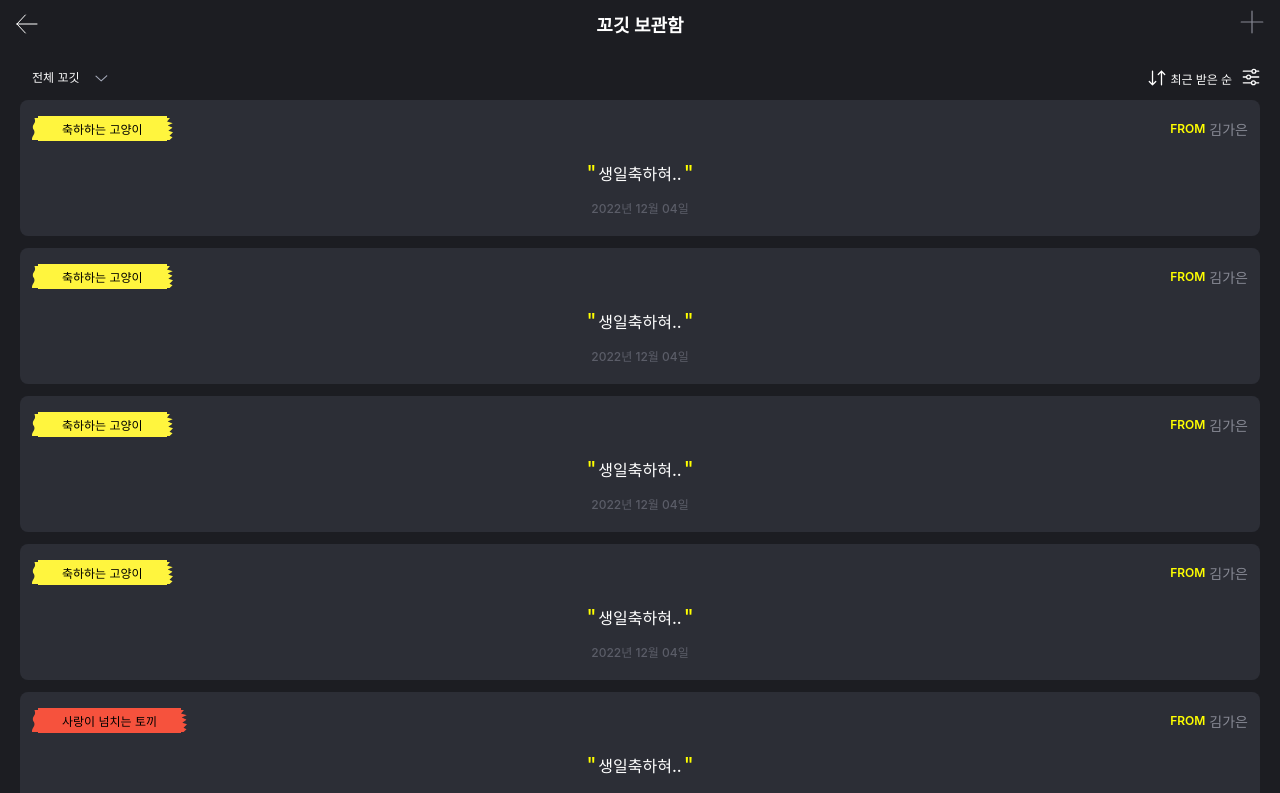
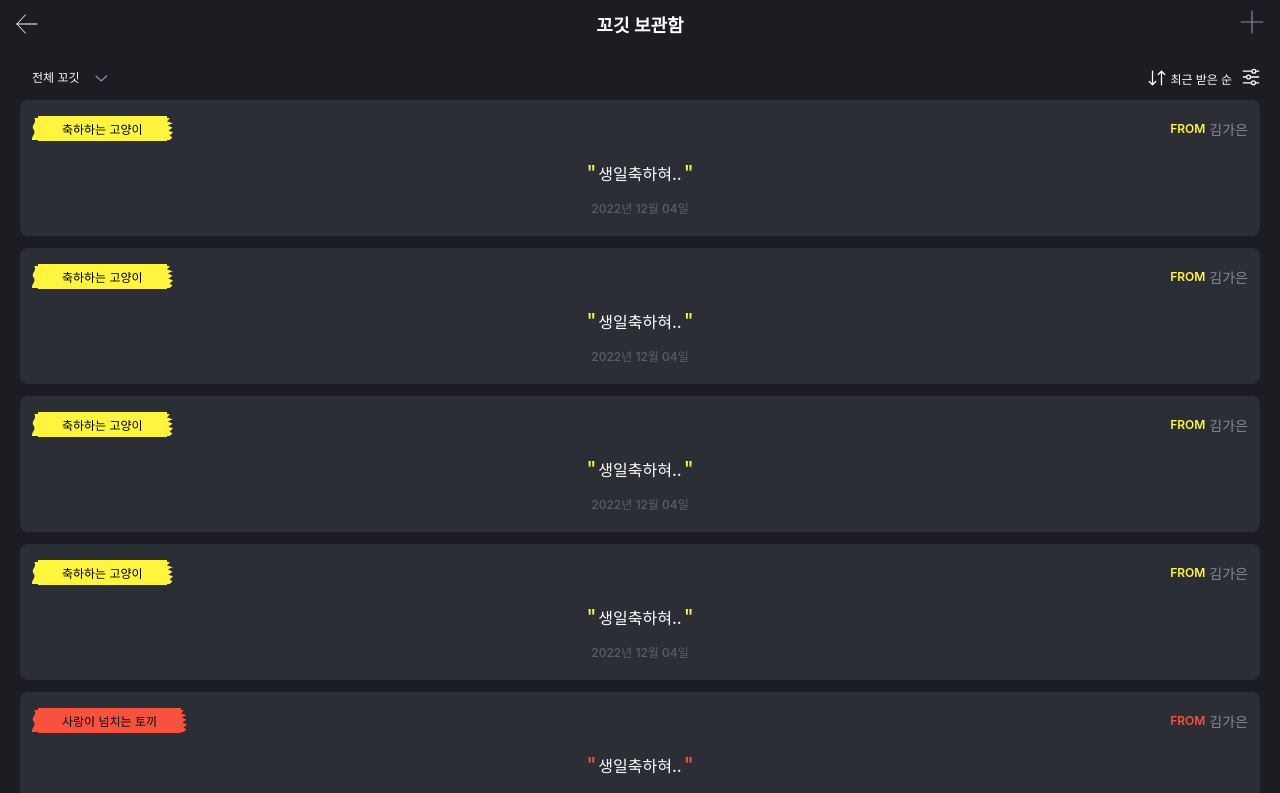
Before and after one commit to depromeet/ggogeet-client, a Next.js app: page /letter-storage in a window 1280 px wide. Shown: the top 793 px of the page. Built offline with nearby package versions, Linux system fonts and the light colour scheme; a web font is replaced by a local one.

Commit message:
💄 letterContainer 색 적용안된 부분 수정

```diff
--- a/src/components/features/letterStorage/main/LetterContainer/index.tsx
+++ b/src/components/features/letterStorage/main/LetterContainer/index.tsx
@@ -17,25 +17,27 @@ interface Props {
 export default function LetterContainer({ letter }: Props) {
   const { sender, content, date, color, situationId } = letter;
 
+  const situationColor = situationTemplatesData[situationId - 1].color;
+
   return (
     <S.LetterLayout>
       <S.StatusAndSenderContainer>
         <Tag
           label={situationTemplatesData[situationId - 1].title}
-          color={situationTemplatesData[situationId - 1].color}
+          color={situationColor}
         />
 
         <S.SenderContainer>
-          <S.From color={color}>FROM</S.From>
+          <S.From color={situationColor}>FROM</S.From>
           <S.Sender>{sender}</S.Sender>
         </S.SenderContainer>
       </S.StatusAndSenderContainer>
 
       <S.ContentContainer>
         {/* 임시 따옴표  */}
-        <S.Quotation color={color}>"</S.Quotation>
+        <S.Quotation color={situationColor}>"</S.Quotation>
         <S.Content>{content}</S.Content>
-        <S.Quotation color={color}>"</S.Quotation>
+        <S.Quotation color={situationColor}>"</S.Quotation>
       </S.ContentContainer>
 
       <S.Date>{date}</S.Date>
```
